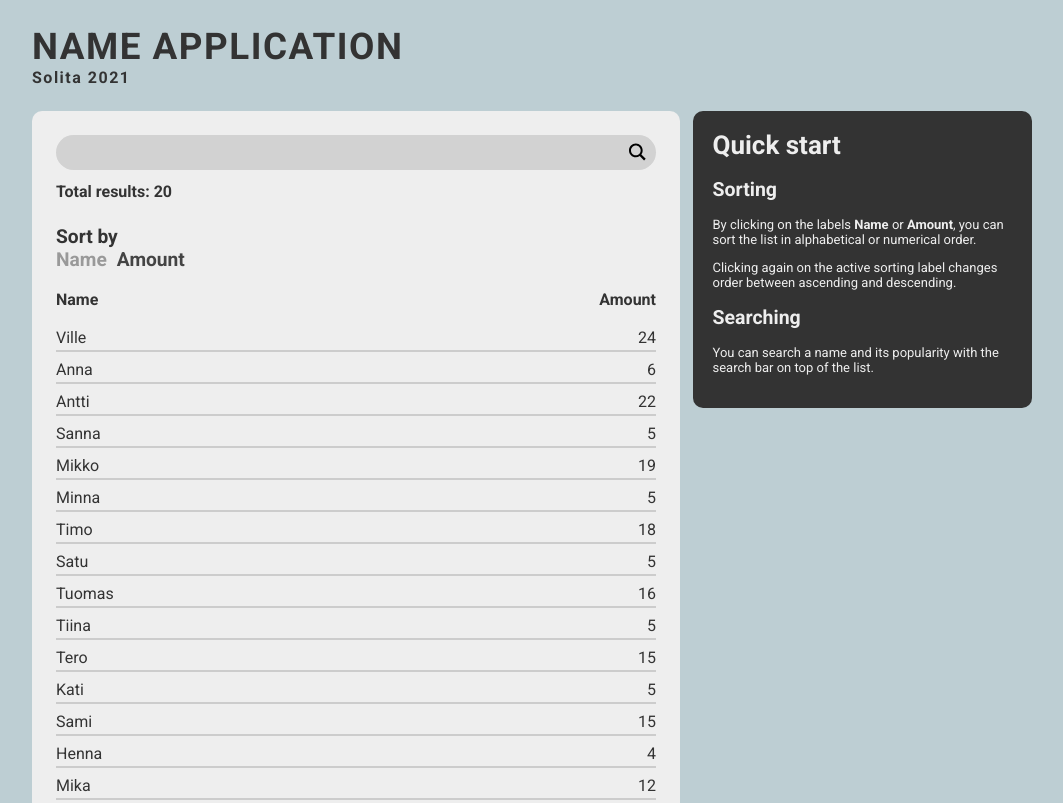
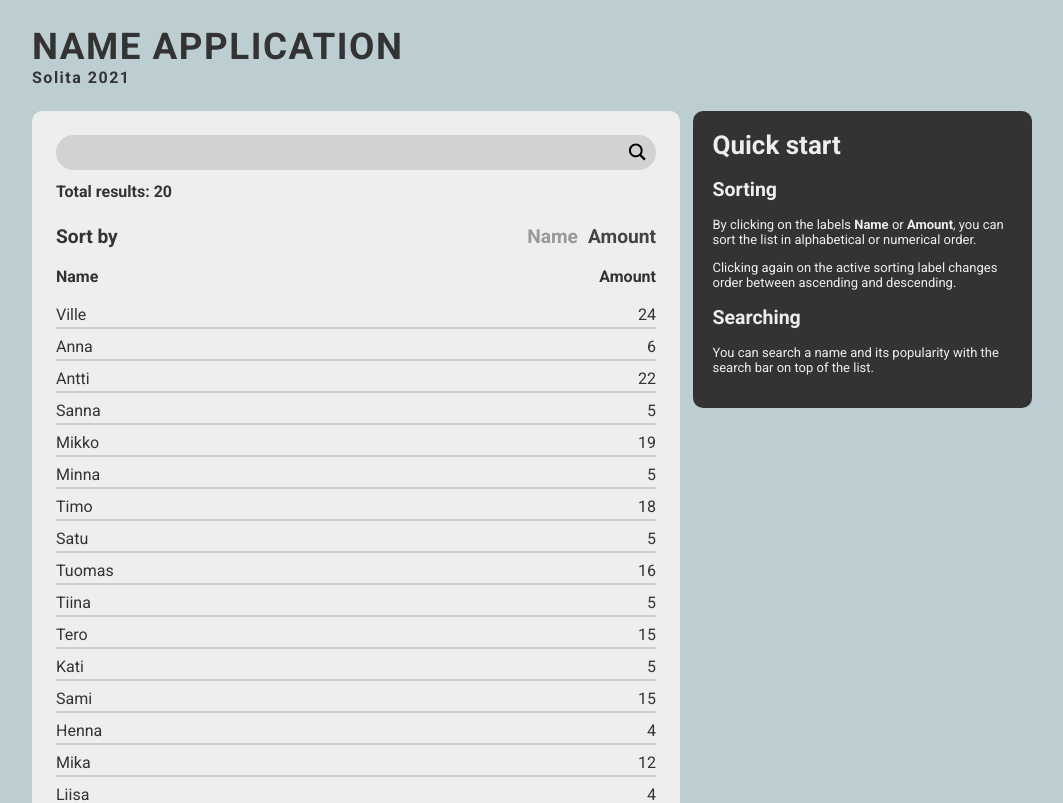
Before and after one commit to teekkari/solita-name-application, a React (Create React App) app: page / in a window 1280 px wide. Shown: the top 803 px of the page, without its empty margins (108-1171 px from the left). Built offline with nearby package versions, Linux system fonts and the light colour scheme.

Commit message:
Made the Sort by buttons inline with 'sort by' text

```diff
--- a/src/App.css
+++ b/src/App.css
@@ -42,6 +42,8 @@ header {
   font-size: 1.2em;
   font-weight: bold;
   margin-bottom: 1em;
+  display: flex;
+  justify-content: space-between;
 }
 
 .namelist-sorting-sortby {
@@ -57,6 +59,9 @@ header {
   font-family: 'Roboto', sans-serif;
   padding: 0px;
   margin-right: 10px;
+}
+.namelist-sorting button:last-of-type {
+  margin-right: 0px;
 }
 
 .namelist-sorting .sort-active {
--- a/src/components/Namelist.js
+++ b/src/components/Namelist.js
@@ -67,8 +67,10 @@ class Namelist extends React.Component {
         <Search />
         <div className="namelist-sorting">
             <div className="namelist-sorting-sortby">Sort by</div>
-            <button className={this.state.sortBy === 'name' ? "sort-active" : ""} onClick={ () => this.sortOnClick('name') }>Name</button>
-            <button className={this.state.sortBy === 'amount' ? "sort-active" : ""} onClick={ () => this.sortOnClick('amount') }>Amount</button>
+            <div className="namelist-sorting-sortbuttons">
+                <button className={this.state.sortBy === 'name' ? "sort-active" : ""} onClick={ () => this.sortOnClick('name') }>Name</button>
+                <button className={this.state.sortBy === 'amount' ? "sort-active" : ""} onClick={ () => this.sortOnClick('amount') }>Amount</button>
+            </div>
         </div>
 
         <div className="namelist-data">
```
